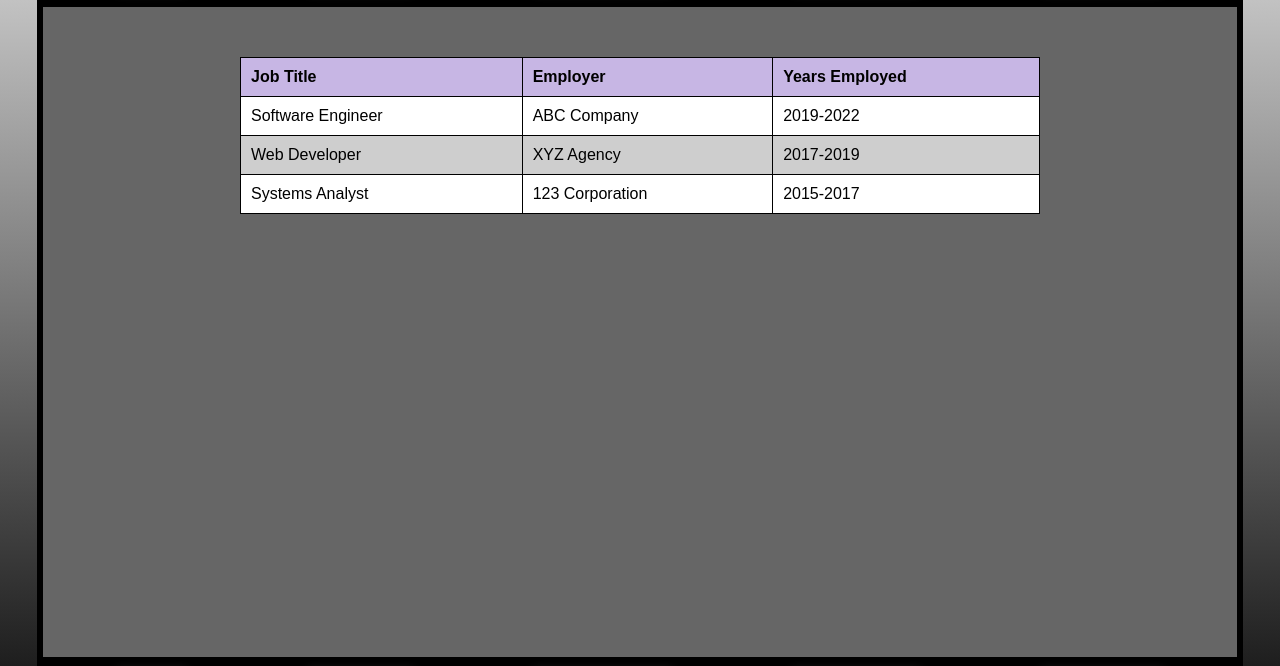
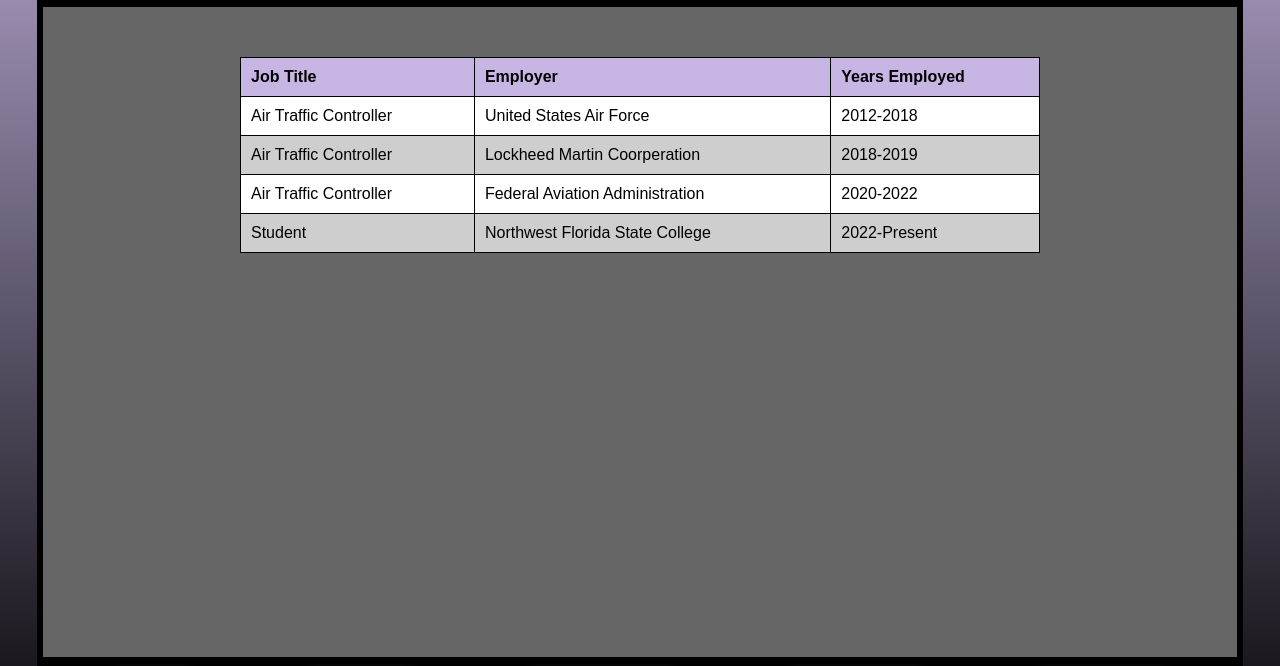
Before and after one commit to JuiceCreates/Portfolio-Web-Page, a plain HTML site: page workhistory.html in a window 1280 px wide. Shown: the part 248-914 px from the top of the page. Drawn offline with Linux system fonts and the light colour scheme.

Commit message:
Change 3

```diff
--- a/css/style.css
+++ b/css/style.css
@@ -7,7 +7,7 @@
 body {
     background-color: #000000;
     margin: auto;
-    background-image: linear-gradient(to bottom, #ffffff, #000000);
+    background-image: linear-gradient(to bottom, #c7b6e4, #000000);
     background-repeat: no-repeat;
     font-family: Arial, Helvetica, sans-serif;
 }
@@ -42,7 +42,7 @@
 }
 
 header h1 {
-    text-shadow: 3px 3px #000000;
+    text-shadow:1px 1px #000000, 3px 3px #c7b6e4, 5px 5px #000000;
     margin-bottom: 0;
     margin-top: 0;
     font-size: 3em;
@@ -76,7 +76,7 @@
 
 section h2 {
     color: rgb(255, 255, 255);
-    text-shadow: 1px 1px #000000;
+    text-shadow:1px 1px #000000, 2px 2px #c7b6e4, 3px 3px #000000;
     text-align: center;
     padding-right: 115px;
     padding-left: 100px;
@@ -138,9 +138,9 @@
 
 footer {
     padding-top: 10px;
-    background-color: rgb(255, 255, 255);
+    background-color: #666666;
     text-align: center;
-    font-size: .7em;
+    font-size: 1em;
 }
 
 table {
--- a/workhistory.html
+++ b/workhistory.html
@@ -38,19 +38,24 @@
               <th>Years Employed</th>
             </tr>
             <tr>
-              <td>Software Engineer</td>
-              <td>ABC Company</td>
-              <td>2019-2022</td>
+              <td>Air Traffic Controller</td>
+              <td>United States Air Force</td>
+              <td>2012-2018</td>
             </tr>
             <tr>
-              <td>Web Developer</td>
-              <td>XYZ Agency</td>
-              <td>2017-2019</td>
+              <td>Air Traffic Controller</td>
+              <td>Lockheed Martin Coorperation</td>
+              <td>2018-2019</td>
             </tr>
             <tr>
-              <td>Systems Analyst</td>
-              <td>123 Corporation</td>
-              <td>2015-2017</td>
+              <td>Air Traffic Controller</td>
+              <td>Federal Aviation Administration</td>
+              <td>2020-2022</td>
+            </tr>
+            <tr>
+                <td>Student</td>
+                <td>Northwest Florida State College</td>
+                <td>2022-Present</td>
             </tr>
           </table>
     </section>
```
